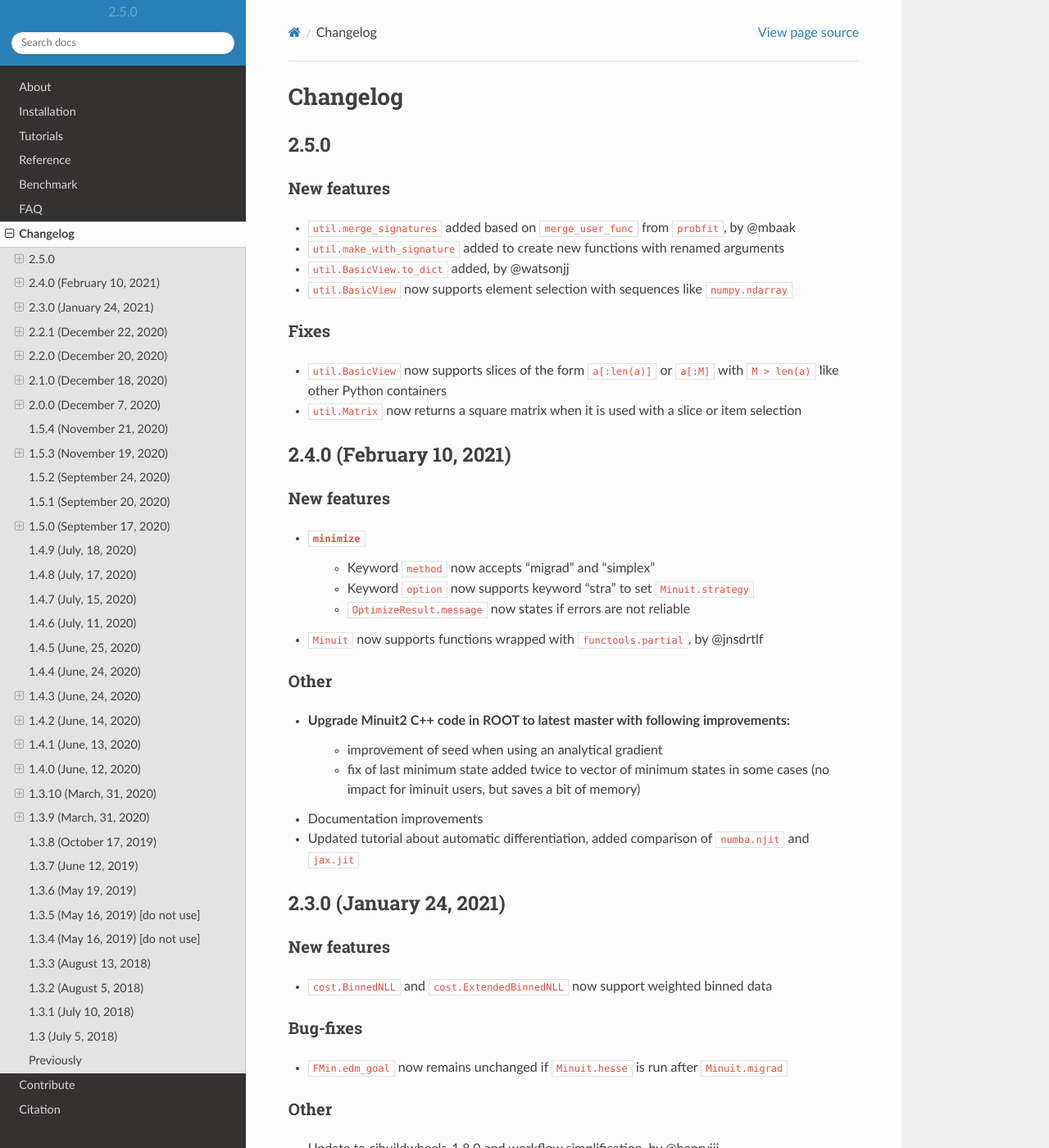
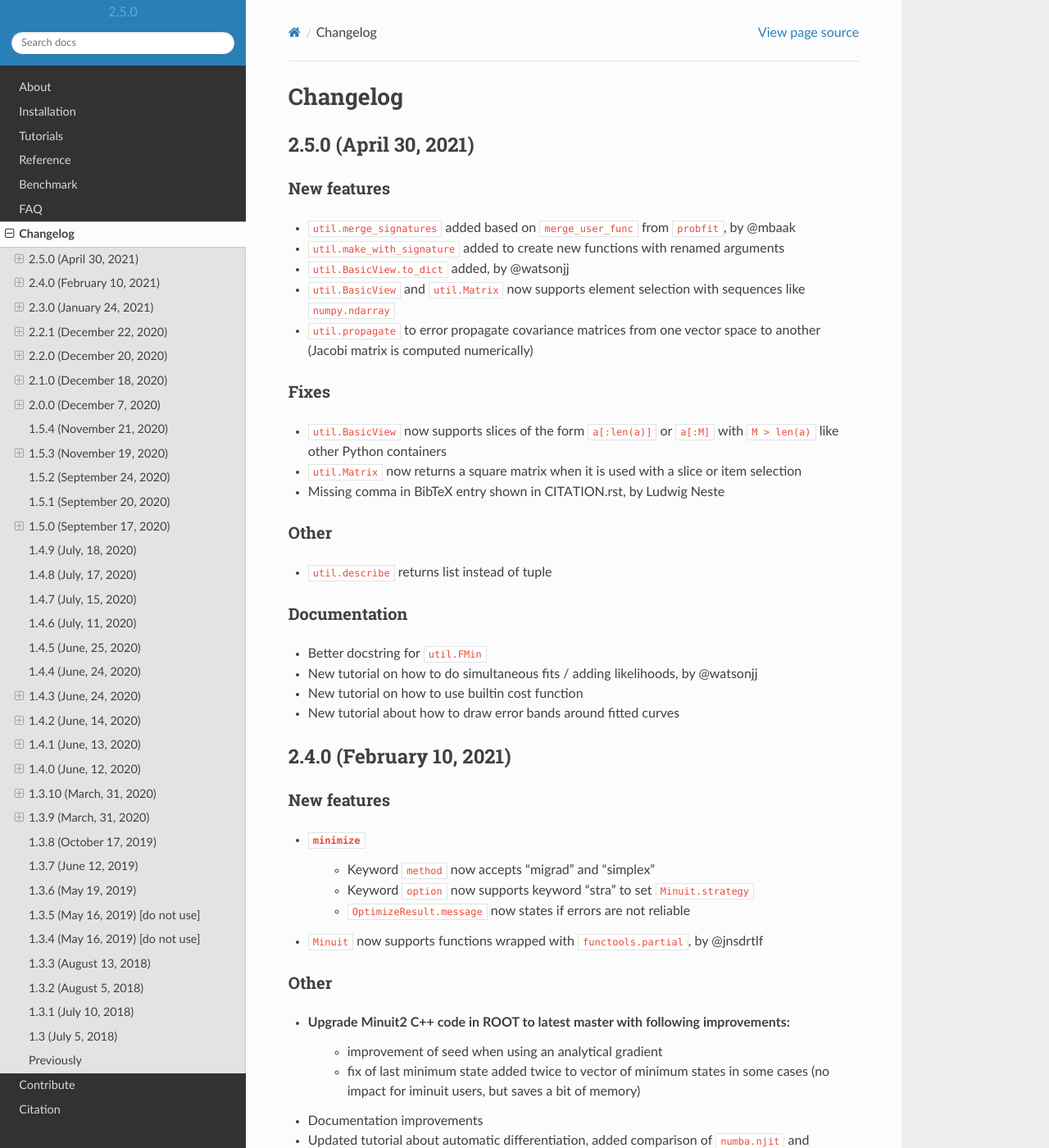
Before and after one commit to scikit-hep/iminuit, a Sphinx documentation site: the page built from doc/changelog.rst, in a window 1280 px wide and 1400 px high. Shown: the whole window at 82% size. Built offline with Sphinx 7.4.7 and the Read the Docs theme 2.0.0, drawn with Linux system fonts in a browser that asks for light colours.

Commit message:
update changelog

```diff
--- a/doc/changelog.rst
+++ b/doc/changelog.rst
@@ -5,8 +5,8 @@
 Changelog
 =========
 
-2.5.0
------
+2.5.0 (April 30, 2021)
+----------------------
 
 New features
 ~~~~~~~~~~~~
@@ -14,8 +14,9 @@
   by @mbaak
 - ``util.make_with_signature`` added to create new functions with renamed arguments
 - ``util.BasicView.to_dict`` added, by @watsonjj
-- ``util.BasicView`` now supports element selection with sequences like
+- ``util.BasicView`` and ``util.Matrix`` now supports element selection with sequences like
   ``numpy.ndarray``
+- ``util.propagate`` to error propagate covariance matrices from one vector space to another (Jacobi matrix is computed numerically)
 
 Fixes
 ~~~~~
@@ -23,6 +24,18 @@
   ``M > len(a)`` like other Python containers
 - ``util.Matrix`` now returns a square matrix when it is used with a slice or item
   selection
+- Missing comma in BibTeX entry shown in CITATION.rst, by Ludwig Neste
+
+Other
+~~~~~
+- ``util.describe`` returns list instead of tuple
+
+Documentation
+~~~~~~~~~~~~~
+- Better docstring for ``util.FMin``
+- New tutorial on how to do simultaneous fits / adding likelihoods, by @watsonjj
+- New tutorial on how to use builtin cost function
+- New tutorial about how to draw error bands around fitted curves
 
 2.4.0 (February 10, 2021)
 -------------------------
```
